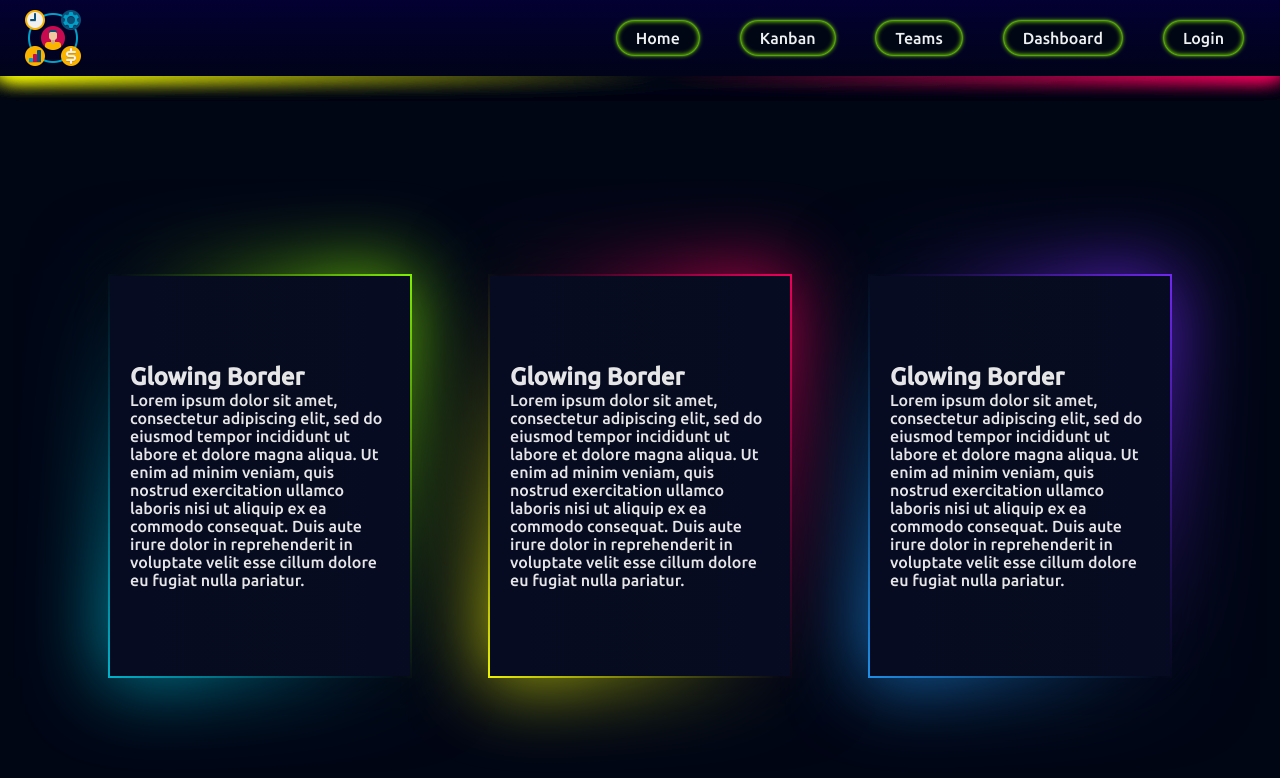
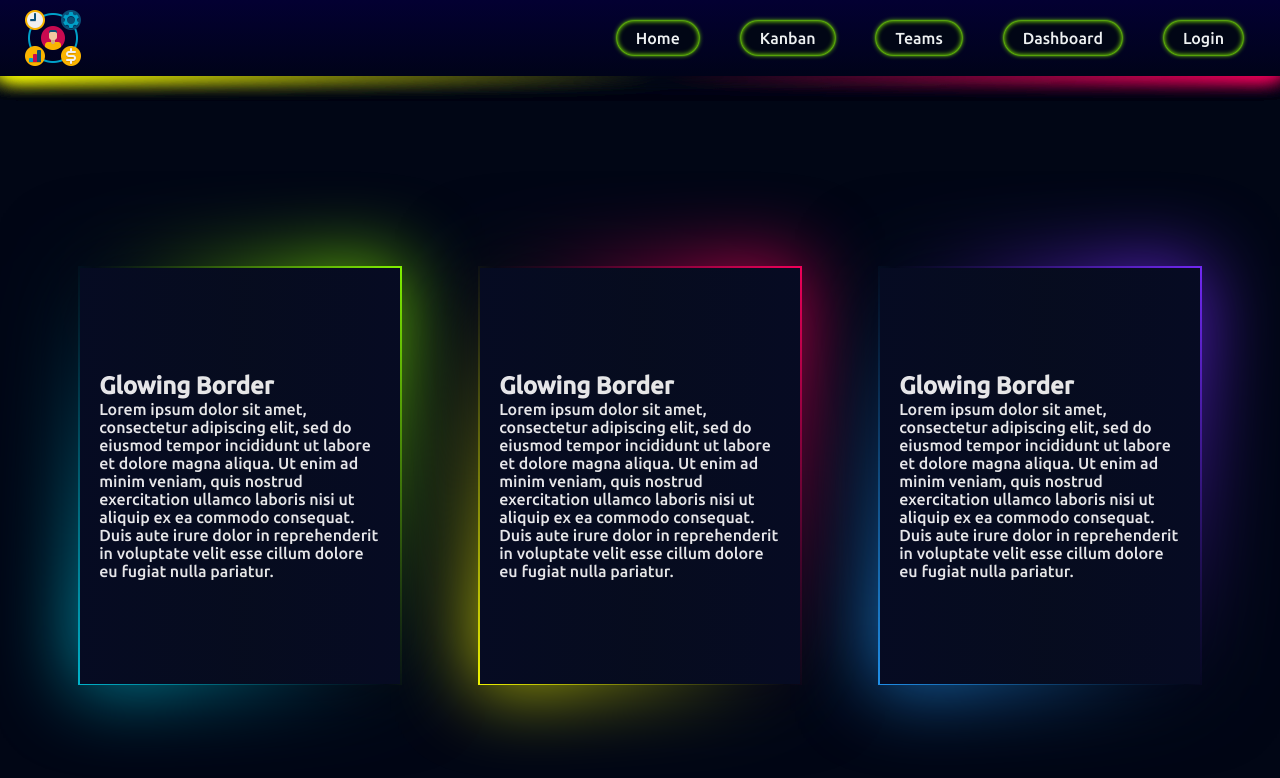
Before and after one commit to DefCodeMM/management-application, a React (Create React App) app in the folder client/: page / in a window 1280 px wide. Shown: the top 778 px of the page. Built offline with nearby package versions, Linux system fonts and the light colour scheme.

Commit message:
css fixes

```diff
--- a/client/src/components/ui/Card.module.css
+++ b/client/src/components/ui/Card.module.css
@@ -17,22 +17,22 @@
 
 .box {
     position: relative;
-    width: 300px;
-    height: 400px;
+    width: 20em;
+    height: 26em;
     display: flex;
     justify-content: center;
     align-items: center;
     background: #060c21;
-    margin: 40px;
+    margin: 2.5em;
 }
 
 .box:before {
     content: '';
     position: absolute;
-    top: -2px;
-    left: -2px;
-    right: -2px;
-    bottom: -2px;
+    top: -0.1em;
+    left: -0.1em;
+    right: -0.1em;
+    bottom: -0.1em;
     background: #fff;
     z-index: -1;
 }
@@ -40,13 +40,13 @@
 .box:after {
     content: '';
     position: absolute;
-    top: -2px;
-    left: -2px;
-    right: -2px;
-    bottom: -2px;
+    top: -0.1em;
+    left: -0.1em;
+    right: -0.1em;
+    bottom: -0.1em;
     background: #fff;
     z-index: -1;
-    filter: blur(40px);
+    filter: blur(2.5em);
 }
 
 .box:nth-child(1):before,
@@ -76,6 +76,6 @@
 }
 
 .box .content {
-    padding: 20px;
+    padding: 1.2em;
     color: #fff;
 }
```
Also changed, not shown: client/src/App.css (deleted, +0 -38 lines).
